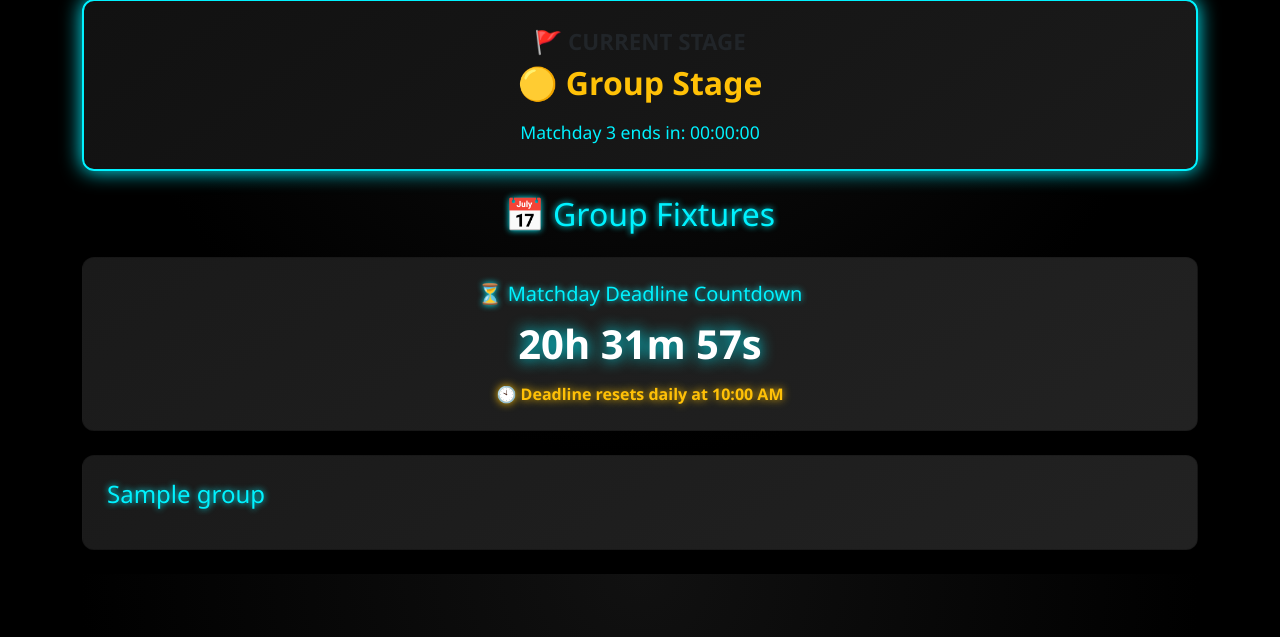
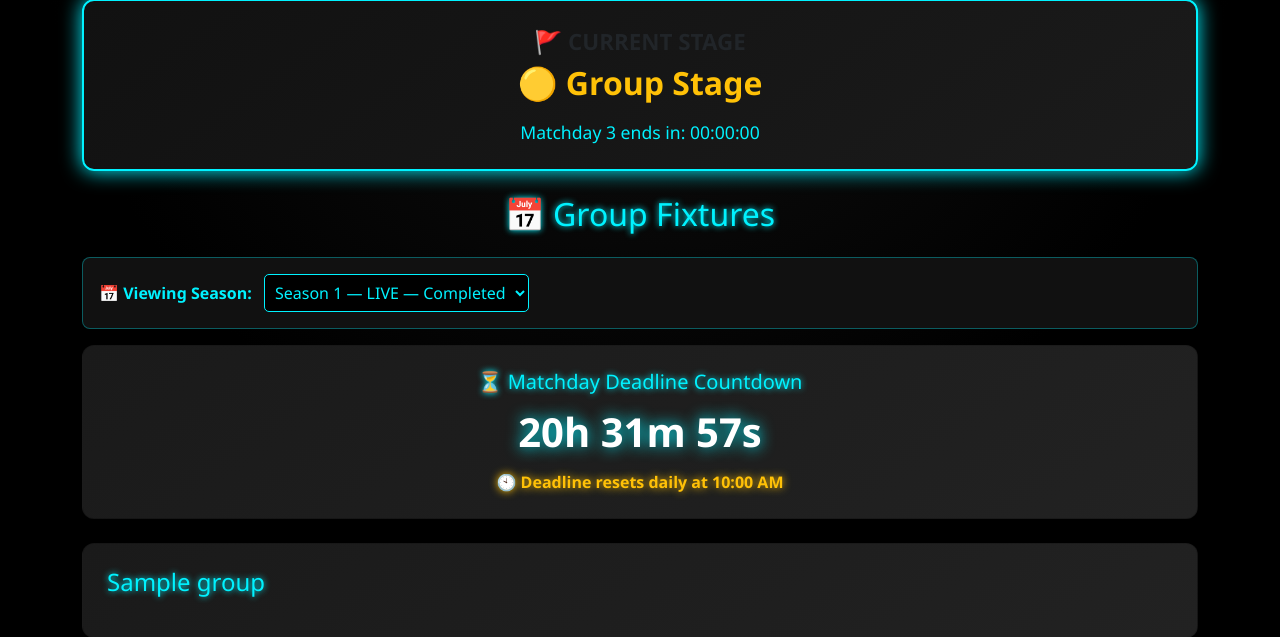
Before and after one commit to Hamza-dev001/football-tournament, a Flask app: page /group-fixtures in a window 1280 px wide. Shown: the part 105-742 px from the top of the page. Run offline with Flask 3, Linux system fonts and the light colour scheme; tables that the repository leaves empty hold one stand-in row (values such as "Sample post").

Commit message:
Add season archive support

```diff
--- a/app/routes.py
+++ b/app/routes.py
@@ -150,10 +150,21 @@
 
 @main.route("/group-fixtures")
 def group_fixtures():
-    season = get_active_season()
+    all_seasons = Season.query.order_by(Season.season_number).all()
+    requested_season_id = request.args.get("season_id", type=int)
+
+    if requested_season_id:
+        season = Season.query.get(requested_season_id)
+    else:
+        season = get_active_season()
+
     if not season:
-        return render_template("group_fixtures.html", data=[])
+        return render_template(
+            "group_fixtures.html", data=[],
+            all_seasons=all_seasons, selected_season=None
+        )
 
+    is_archived = requested_season_id is not None and not season.is_active
     groups = Group.query.filter_by(season_id=season.id).all()
     data = []
 
@@ -168,16 +179,22 @@
         for match in matches:
             matchdays.setdefault(match.matchday, []).append(match)
 
-        visible_matchdays = {}
-        for matchday in sorted(matchdays.keys()):
-            matches_in_day = matchdays[matchday]
-            visible_matchdays[matchday] = matches_in_day
-            if not all(m.is_completed for m in matches_in_day):
-                break
+        if is_archived:
+            visible_matchdays = matchdays
+        else:
+            visible_matchdays = {}
+            for matchday in sorted(matchdays.keys()):
+                matches_in_day = matchdays[matchday]
+                visible_matchdays[matchday] = matches_in_day
+                if not all(m.is_completed for m in matches_in_day):
+                    break
 
         data.append({"group": group, "matchdays": visible_matchdays})
 
-    return render_template("group_fixtures.html", data=data, season=season)
+    return render_template(
+        "group_fixtures.html", data=data, season=season,
+        all_seasons=all_seasons, selected_season=season
+    )
 
 
 # ==========================================================
--- a/app/templates/group_fixtures.html
+++ b/app/templates/group_fixtures.html
@@ -3,6 +3,9 @@
 {% block content %}
 
 <h2 class="text-center mb-4">📅 Group Fixtures</h2>
+
+{% set endpoint = "main.group_fixtures" %}
+{% include "_season_selector.html" %}
 
 <!-- ✅ COUNTDOWN CARD -->
 <div class="card text-center p-4 mb-4">
@@ -118,7 +121,6 @@
 
     timer.innerHTML = hours + "h " + minutes + "m " + seconds + "s";
 
-    // ✅ Last 1 hour → red glow
     if (diff <= 60 * 60 * 1000) {
         timer.style.color = "red";
         timer.style.textShadow = "0 0 15px red";
@@ -127,7 +129,6 @@
         timer.style.textShadow = "0 0 15px #00f2ff";
     }
 
-    // ✅ Last 10 minutes → banner + sound
     if (diff <= 10 * 60 * 1000) {
 
         banner.innerHTML =
```
